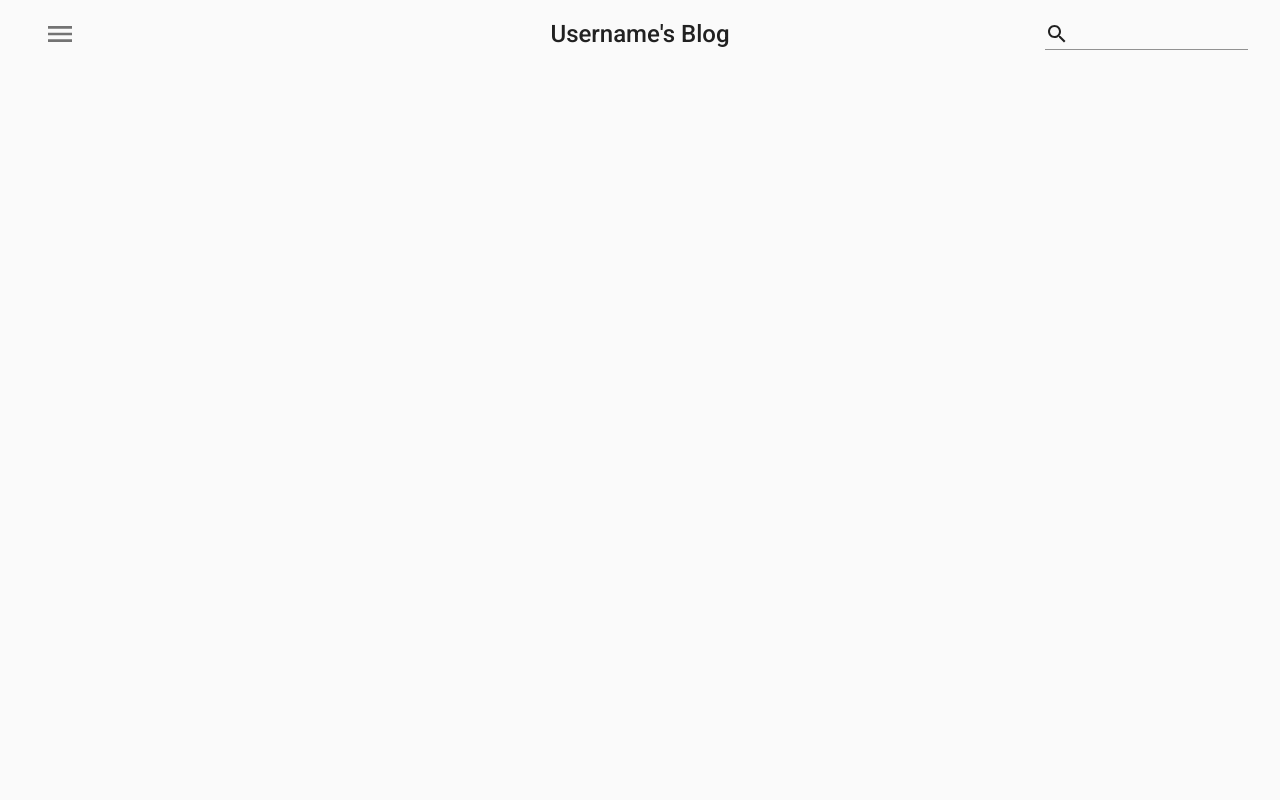
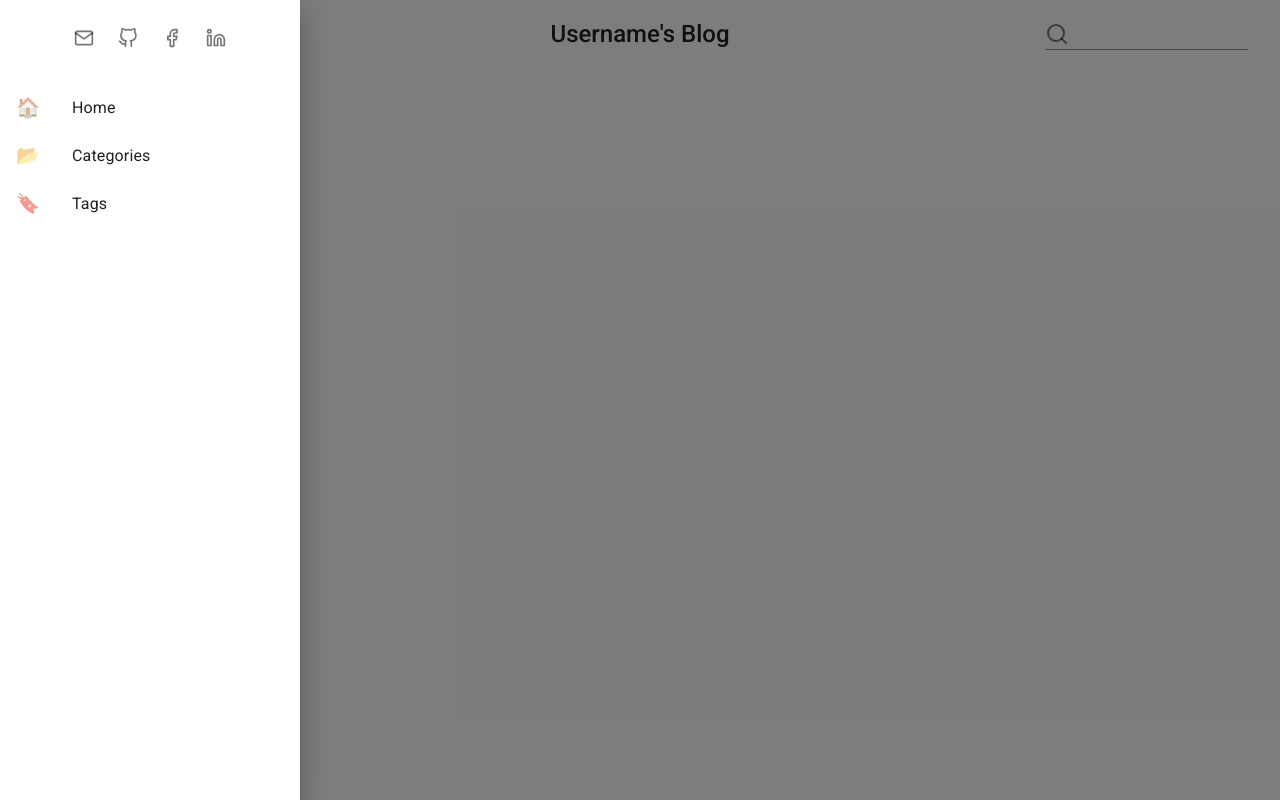
Before and after one commit to sanginchun/blog-template-mui, a React (Create React App) app: page / in a window 1280 px wide. Both pictures are taken after a click on the button "menu". Built offline with nearby package versions, Linux system fonts and the light colour scheme.

Commit message:
feat: add drawer, social icons / update icons

```diff
--- a/package.json
+++ b/package.json
@@ -10,6 +10,7 @@
     "@testing-library/user-event": "^12.8.3",
     "react": "^17.0.2",
     "react-dom": "^17.0.2",
+    "react-icons": "^4.2.0",
     "react-scripts": "4.0.3",
     "web-vitals": "^1.1.1"
   },
--- a/src/App.js
+++ b/src/App.js
@@ -1,11 +1,15 @@
-import React from "react";
+import React, { useState } from "react";
 import { Container } from "@material-ui/core";
 import Header from "./components/Header";
+import NavDrawer from "./components/drawer/NavDrawer";
 
 function App() {
+  const [drawerOpen, setDrawerOpen] = useState(false);
+
   return (
     <Container maxWidth="lg">
-      <Header />
+      <NavDrawer open={drawerOpen} onDrawerClose={() => setDrawerOpen(false)} />
+      <Header onDrawerOpen={() => setDrawerOpen(true)} />
     </Container>
   );
 }
--- a/src/components/Header.js
+++ b/src/components/Header.js
@@ -1,9 +1,9 @@
 import React, { useState } from "react";
 import { Box, Grid, IconButton, Typography } from "@material-ui/core";
 import { makeStyles, useMediaQuery, useTheme } from "@material-ui/core";
-import MenuIcon from "@material-ui/icons/Menu";
 
-import SearchIcon from "@material-ui/icons/Search";
+import { FiMenu, FiSearch } from "react-icons/fi";
+
 import SearchField from "./search/SearchField";
 import SearchDialog from "./search/SearchDialog";
 
@@ -13,16 +13,20 @@ const useStyles = makeStyles({
   iconButtonLg: { fontSize: "2rem" },
 });
 
-function Header() {
+function Header({ onDrawerOpen }) {
   const [searchDialogOpen, setSearchDialogOpen] = useState(false);
   const classes = useStyles();
   const theme = useTheme();
   const matches = useMediaQuery(theme.breakpoints.down("sm"));
 
+  const onMenuKeyDown = (e) => {
+    if (e.key === "Enter") onDrawerOpen();
+  };
+
   const renderedSearch = matches ? (
     <>
       <IconButton aria-label="search" onClick={() => setSearchDialogOpen(true)}>
-        <SearchIcon />
+        <FiSearch />
       </IconButton>
       <SearchDialog
         open={searchDialogOpen}
@@ -37,8 +41,13 @@ function Header() {
     <Box className={classes.header}>
       <Grid container justify="space-between" alignItems="center">
         <Grid item xs={2}>
-          <IconButton aria-label="menu" className={classes.iconButtonLg}>
-            <MenuIcon fontSize={matches ? "default" : "inherit"} />
+          <IconButton
+            aria-label="menu"
+            className={classes.iconButtonLg}
+            onClick={onDrawerOpen}
+            onKeyDown={onMenuKeyDown}
+          >
+            <FiMenu size={matches ? 20 : 30} />
           </IconButton>
         </Grid>
         <Grid item className={classes.title}>
--- /dev/null
+++ b/src/components/bio/SocialIcons.js
@@ -0,0 +1,34 @@
+import { Grid, IconButton } from "@material-ui/core";
+import { FiMail, FiGithub, FiFacebook, FiLinkedin } from "react-icons/fi";
+import React from "react";
+
+const iconConfig = { size: 20 };
+
+function SocialIcons() {
+  return (
+    <Grid container justify="center">
+      <Grid item>
+        <IconButton>
+          <FiMail size={iconConfig.size} />
+        </IconButton>
+      </Grid>
+      <Grid item>
+        <IconButton>
+          <FiGithub size={iconConfig.size} />
+        </IconButton>
+      </Grid>
+      <Grid item>
+        <IconButton>
+          <FiFacebook size={iconConfig.size} />
+        </IconButton>
+      </Grid>
+      <Grid item>
+        <IconButton>
+          <FiLinkedin size={iconConfig.size} />
+        </IconButton>
+      </Grid>
+    </Grid>
+  );
+}
+
+export default SocialIcons;
--- /dev/null
+++ b/src/components/drawer/NavDrawer.js
@@ -0,0 +1,64 @@
+import React from "react";
+import PropTypes from "prop-types";
+import {
+  Drawer,
+  List,
+  ListItem,
+  ListItemIcon,
+  ListItemText,
+  makeStyles,
+} from "@material-ui/core";
+
+import SocialIcons from "../bio/SocialIcons";
+
+const propTypes = {
+  open: PropTypes.bool.isRequired,
+  onDrawerClose: PropTypes.func.isRequired,
+};
+
+const listConfig = [
+  { icon: "🏠", text: "Home" },
+  { icon: "📂", text: "Categories" },
+  { icon: "🔖", text: "Tags" },
+];
+
+const useStyles = makeStyles({
+  socialIcons: { margin: "1rem 3rem" },
+  navList: { width: "300px", fontSize: "1.2rem" },
+});
+
+function NavDrawer({ open, onDrawerClose }) {
+  const classes = useStyles();
+
+  const onNavKeyDown = (e) => {
+    if (e.key === "Enter") onDrawerClose();
+  };
+
+  const renderedList = listConfig.map((listItem) => (
+    <ListItem key={listItem.text} button>
+      <ListItemIcon>{listItem.icon}</ListItemIcon>
+      <ListItemText primary={listItem.text} />
+    </ListItem>
+  ));
+
+  return (
+    <Drawer anchor="left" open={open} onClose={onDrawerClose}>
+      <div
+        className={classes.navList}
+        onClick={onDrawerClose}
+        onKeyDown={onNavKeyDown}
+      >
+        <div className={classes.socialIcons}>
+          <SocialIcons />
+        </div>
+        <List component="nav" aria-label="main mailbox folders">
+          {renderedList}
+        </List>
+      </div>
+    </Drawer>
+  );
+}
+
+NavDrawer.propTypes = propTypes;
+
+export default NavDrawer;
--- a/src/components/search/SearchField.js
+++ b/src/components/search/SearchField.js
@@ -2,7 +2,7 @@ import React from "react";
 import PropTypes from "prop-types";
 import { TextField, InputAdornment } from "@material-ui/core";
 
-import SearchIcon from "@material-ui/icons/Search";
+import { FiSearch } from "react-icons/fi";
 
 const propTypes = { autoFocus: PropTypes.bool };
 
@@ -18,7 +18,7 @@ function SearchField({ autoFocus }) {
         InputProps={{
           startAdornment: (
             <InputAdornment position="start">
-              <SearchIcon />
+              <FiSearch size={24} color="rgba(0, 0, 0, 0.54)" />
             </InputAdornment>
           ),
         }}
```
Also changed, not shown: 1 other file (tests, documents, lock files or other folders).
